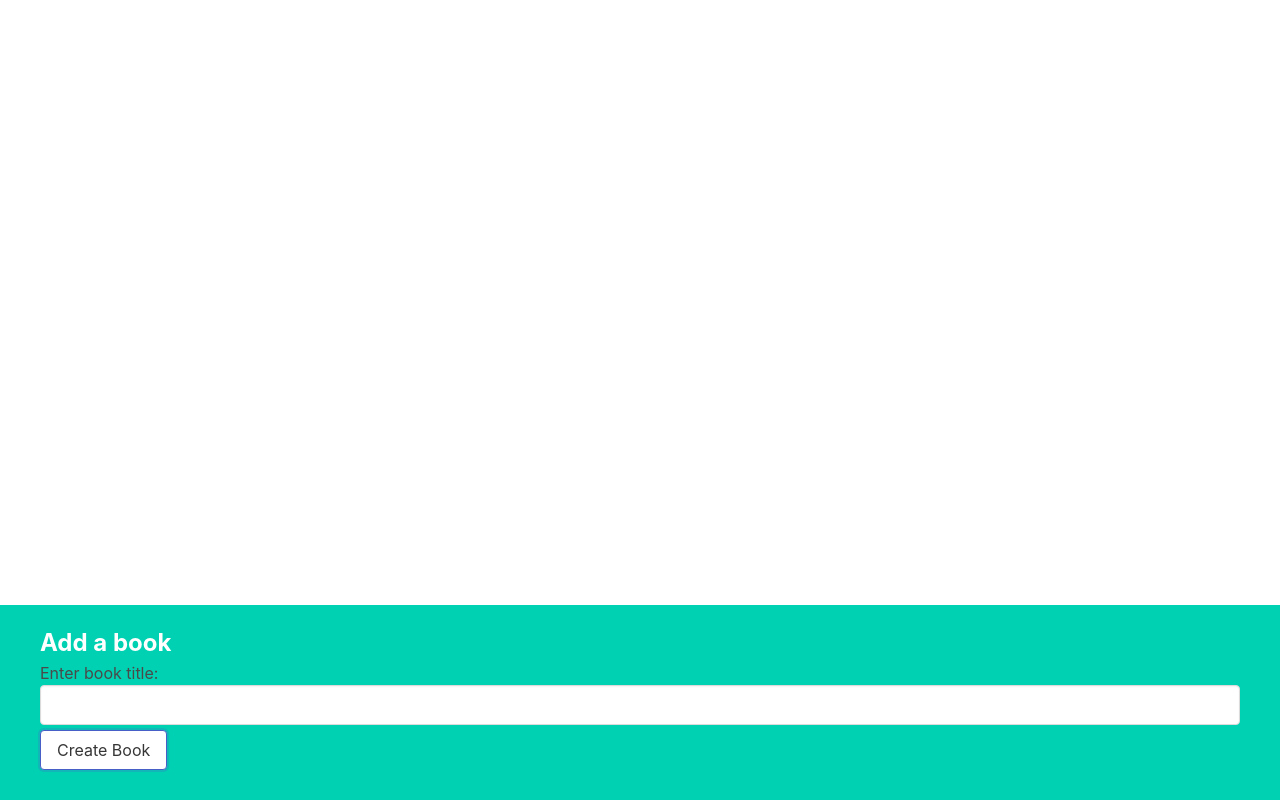
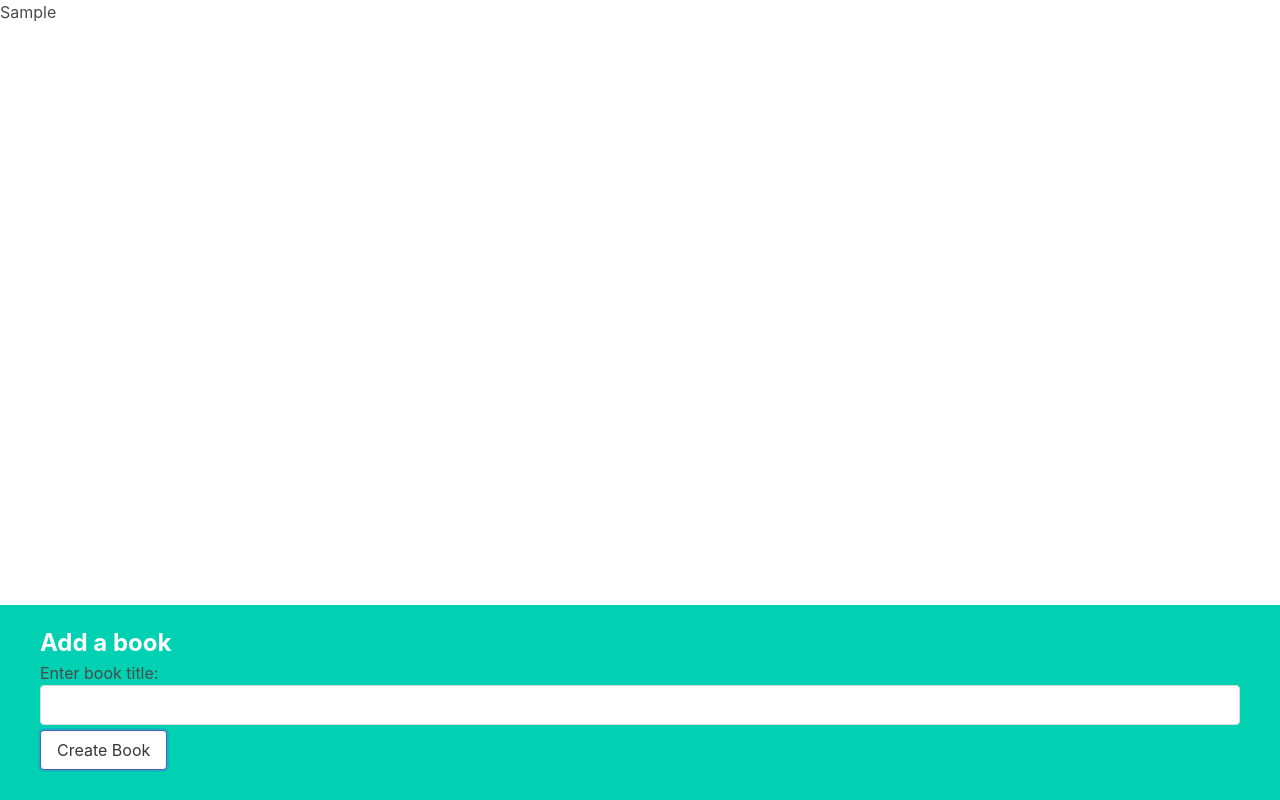
Before and after one commit to richdon/books, a React (Create React App) app: page / in a window 1280 px wide. Both pictures are taken after typing "Sample" into the empty fields and a click on the button "Create Book". Built offline with nearby package versions, Linux system fonts and the light colour scheme.

Commit message:
build BookList and BookShow components

```diff
--- a/src/App.js
+++ b/src/App.js
@@ -1,19 +1,20 @@
 import {useState} from "react";
 import BookCreate from "./components/BookCreate";
 import BookEdit from "./components/BookEdit";
-
+import BookList from "./components/BookList";
 function App() {
     const [books, setBooks] = useState([])
 
     const createBook = (title) => {
         console.log('need to add book with title:', title)
-        const id = Math.floor(Math.random()) * 10
-        const book = {id: id, title: title}
+        const id = Math.round(Math.random()* 9999)
+        const book = {id, title}
         setBooks([...books, book])
         console.log(books)
     }
     return <div>
         <BookCreate onCreate={createBook}/>
+        <BookList books={books}/>
     </div>
 }
 
--- a/src/components/BookList.js
+++ b/src/components/BookList.js
@@ -1,4 +1,9 @@
-function BookList(){
-    return <div>BookList</div>;
+import BookShow from "./BookShow";
+
+function BookList({books}){
+    const renderedBooks = books.map((book) => {
+        return <BookShow key={book.id} book={book}/>
+    });
+    return <div>{renderedBooks}</div>;
 }
 export default BookList;
--- a/src/components/BookShow.js
+++ b/src/components/BookShow.js
@@ -1,4 +1,4 @@
-function BookShow(){
-    return <div>BookShow</div>;
+function BookShow({book}){
+    return <div>{book.title}</div>;
 }
 export default BookShow;
```
